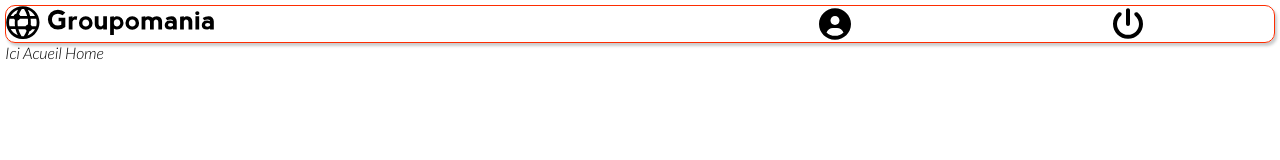
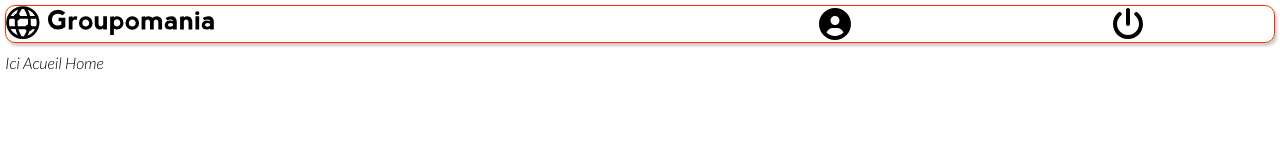
Before and after one commit to patshikwe/Groupomania, a React (Create React App) app in the folder groupomania-network/: page /home in a window 1280 px wide. Shown: the top 160 px of the page. Built offline with nearby package versions, Linux system fonts and the light colour scheme.

Commit message:
Exportation des composants de Header dans Home(page d'accueil)

```diff
--- a/groupomania-network/src/components/Header/index.jsx
+++ b/groupomania-network/src/components/Header/index.jsx
@@ -3,7 +3,7 @@ import styled from 'styled-components'
 import logo from '../../assets/logo/icon-left-font-monochrome-black.svg'
 import colors from '../../utils/style/colors'
 
-const Header = styled.header`
+export const Header = styled.header`
   display: grid;
   grid-template-columns: 50% 50%;
   align-items: center;
@@ -13,7 +13,7 @@ const Header = styled.header`
   margin-bottom: 10px;
   width: auto;
 `
-const DivLogo = styled.div`
+export const DivLogo = styled.div`
   .logo {
     width: 13em;
     @media (max-width: 455px) {
--- a/groupomania-network/src/pages/Home/index.jsx
+++ b/groupomania-network/src/pages/Home/index.jsx
@@ -6,6 +6,8 @@ import user from '../../assets/logo/circle-user.svg'
 import powerOff from '../../assets/logo/power-off.svg'
 import styled from 'styled-components'
 import colors from '../../utils/style/colors'
+import { Header } from '../../components/Header'
+import { DivLogo } from '../../components/Header'
 
 const DivContainer = styled.div`
   display: flex;
@@ -14,21 +16,6 @@ const DivContainer = styled.div`
   margin-right: 5px;
   padding-top: 5px;
   width: auto;
-`
-const Header = styled.header`
-  display: grid;
-  grid-template-columns: 50% 50%;
-  border: 1px solid ${colors.primary};
-  border-radius: 10px;
-  box-shadow: #23272b3d 2px 3px 3px;
-`
-const DivLogo = styled.div`
-  .logo {
-    width: 13em;
-    @media (max-width: 455px) {
-      width: 8em;
-    }
-  }
 `
 
 const DivFaIcon = styled.div`
```
